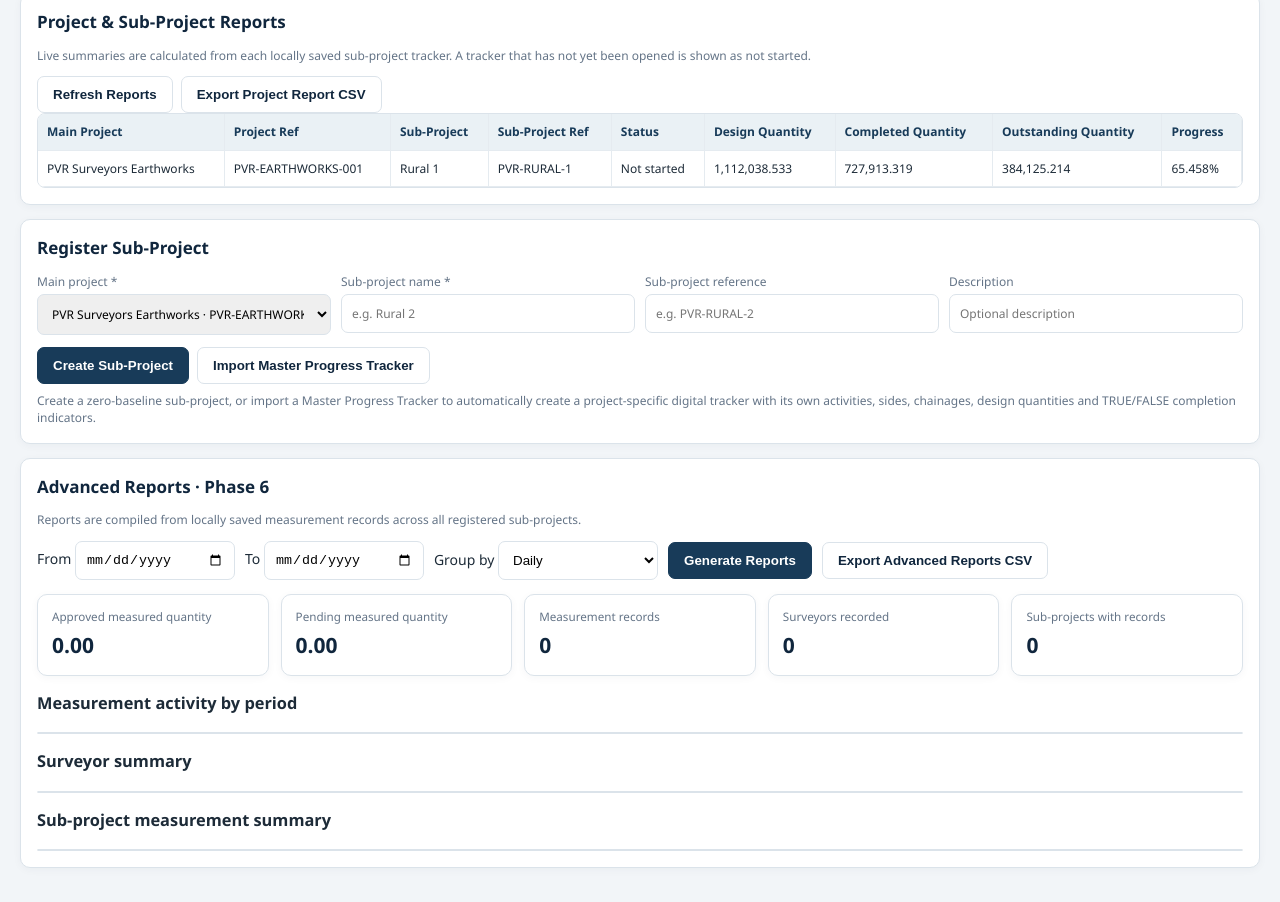
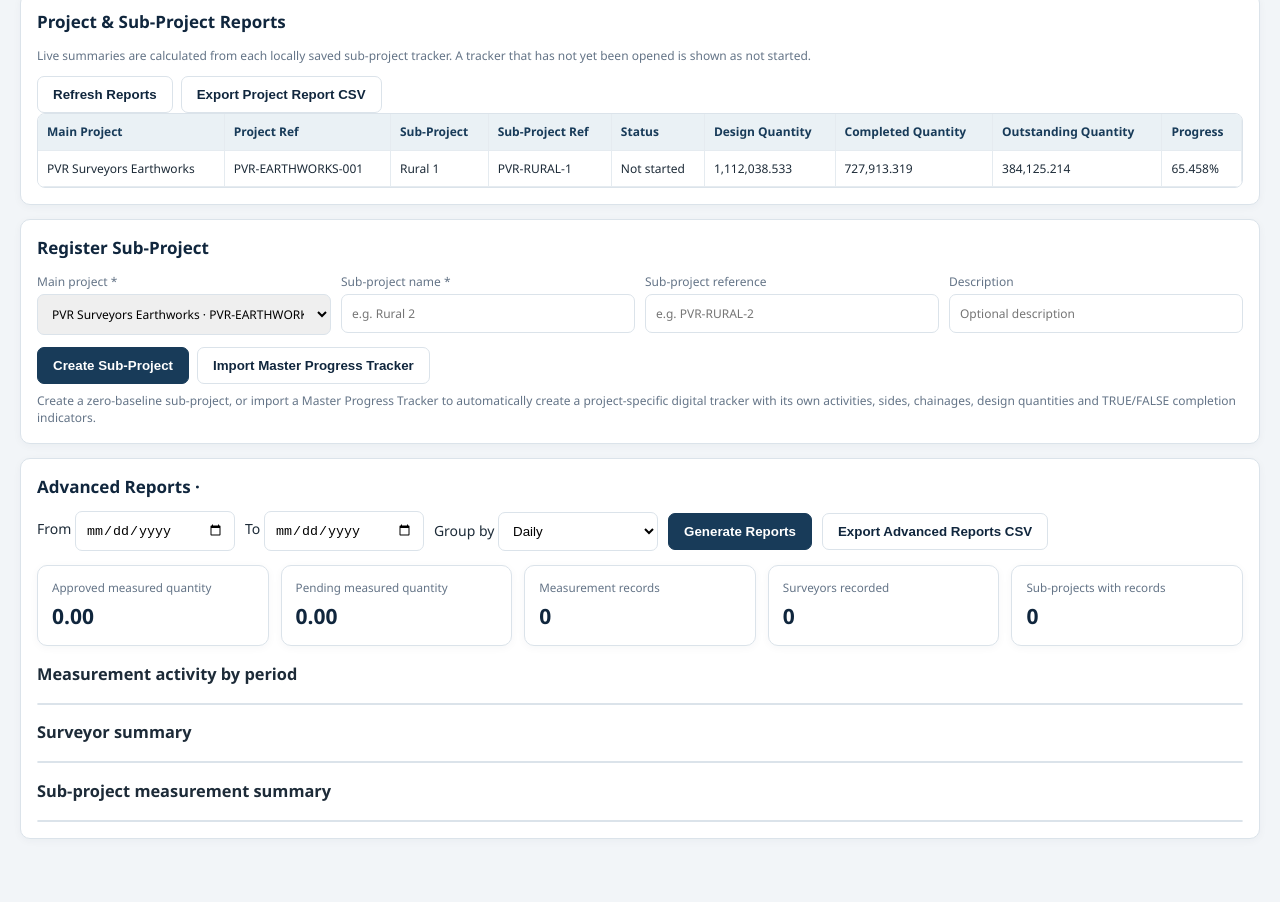
Before and after one commit to thoentity1/uatearthworksprodigitised, a plain HTML site: page index.html in a window 1280 px wide. Shown: the part 789-1691 px from the top of the page. After the commit the page ends 1662 px from the top, so only its background shows below. Drawn offline with Linux system fonts and the light colour scheme.

Commit message:
Update index.html

```diff
--- a/index.html
+++ b/index.html
@@ -26,7 +26,7 @@
  <label>Main project *<select id="subParent" required></select></label><label>Sub-project name *<input id="subName" required placeholder="e.g. Rural 2"></label><label>Sub-project reference<input id="subRef" placeholder="e.g. PVR-RURAL-2"></label>
  <label>Description<input id="subDesc" placeholder="Optional description"></label>
  </div><div class="hub-actions"><button class="primary" type="submit">Create Sub-Project</button><button type="button" id="importMasterTrackerBtn">Import Master Progress Tracker</button><input id="masterTrackerFileInput" type="file" accept=".xlsx,.xls,.xlsm" hidden></div><div class="status" style="margin-top:8px">Create a zero-baseline sub-project, or import a Master Progress Tracker to automatically create a project-specific digital tracker with its own activities, sides, chainages, design quantities and TRUE/FALSE completion indicators.</div></form></section>
- <section class="panel" id="advancedReports"><h2>Advanced Reports · Phase 6</h2><p class="status">Reports are compiled from locally saved measurement records across all registered sub-projects. </p><div class="filters"><label>From <input type="date" id="advFrom"></label><label>To <input type="date" id="advTo"></label><label>Group by <select id="advGroup"><option value="day">Daily</option><option value="week">Weekly</option><option value="month">Monthly</option></select></label><button id="advRefresh" class="primary">Generate Reports</button><button id="advExport">Export Advanced Reports CSV</button></div><div class="cards"><div class="card"><small>Approved measured quantity</small><strong id="advApproved">0.00</strong></div><div class="card"><small>Pending measured quantity</small><strong id="advPending">0.00</strong></div><div class="card"><small>Measurement records</small><strong id="advRecords">0</strong></div><div class="card"><small>Surveyors recorded</small><strong id="advSurveyors">0</strong></div><div class="card"><small>Sub-projects with records</small><strong id="advSubs">0</strong></div></div><h3>Measurement activity by period</h3><div class="tablewrap"><table class="summarytable" id="advPeriodTable"></table></div><h3>Surveyor summary</h3><div class="tablewrap"><table class="summarytable" id="advSurveyorTable"></table></div><h3>Sub-project measurement summary</h3><div class="tablewrap"><table class="summarytable" id="advSubTable"></table></div></section>
+ <section class="panel" id="advancedReports"><h2>Advanced Reports · </h2><p class="status"> </p><div class="filters"><label>From <input type="date" id="advFrom"></label><label>To <input type="date" id="advTo"></label><label>Group by <select id="advGroup"><option value="day">Daily</option><option value="week">Weekly</option><option value="month">Monthly</option></select></label><button id="advRefresh" class="primary">Generate Reports</button><button id="advExport">Export Advanced Reports CSV</button></div><div class="cards"><div class="card"><small>Approved measured quantity</small><strong id="advApproved">0.00</strong></div><div class="card"><small>Pending measured quantity</small><strong id="advPending">0.00</strong></div><div class="card"><small>Measurement records</small><strong id="advRecords">0</strong></div><div class="card"><small>Surveyors recorded</small><strong id="advSurveyors">0</strong></div><div class="card"><small>Sub-projects with records</small><strong id="advSubs">0</strong></div></div><h3>Measurement activity by period</h3><div class="tablewrap"><table class="summarytable" id="advPeriodTable"></table></div><h3>Surveyor summary</h3><div class="tablewrap"><table class="summarytable" id="advSurveyorTable"></table></div><h3>Sub-project measurement summary</h3><div class="tablewrap"><table class="summarytable" id="advSubTable"></table></div></section>
  <input id="projectFileInput" type="file" accept=".tesproj,application/vnd.tes-earthworks-project" hidden>
 </section>
 <div id="appShell" class="hidden">
```
